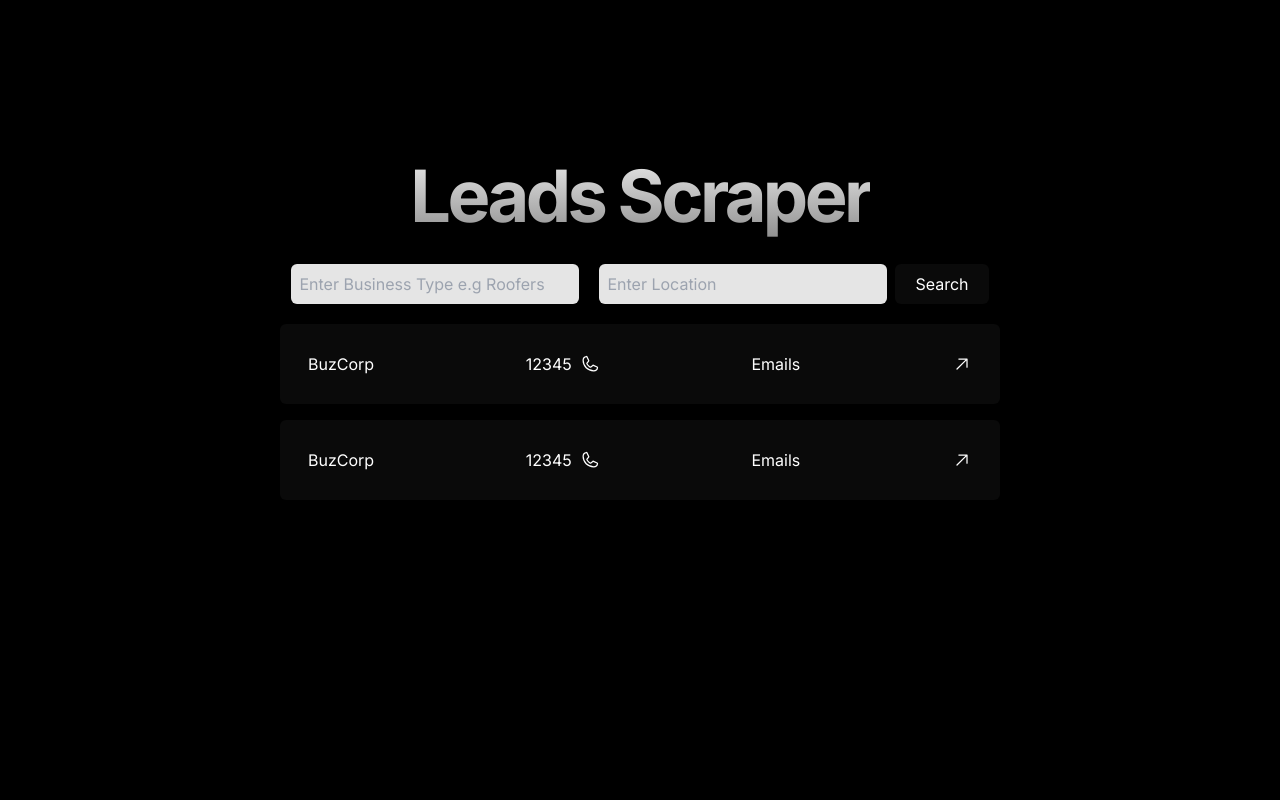
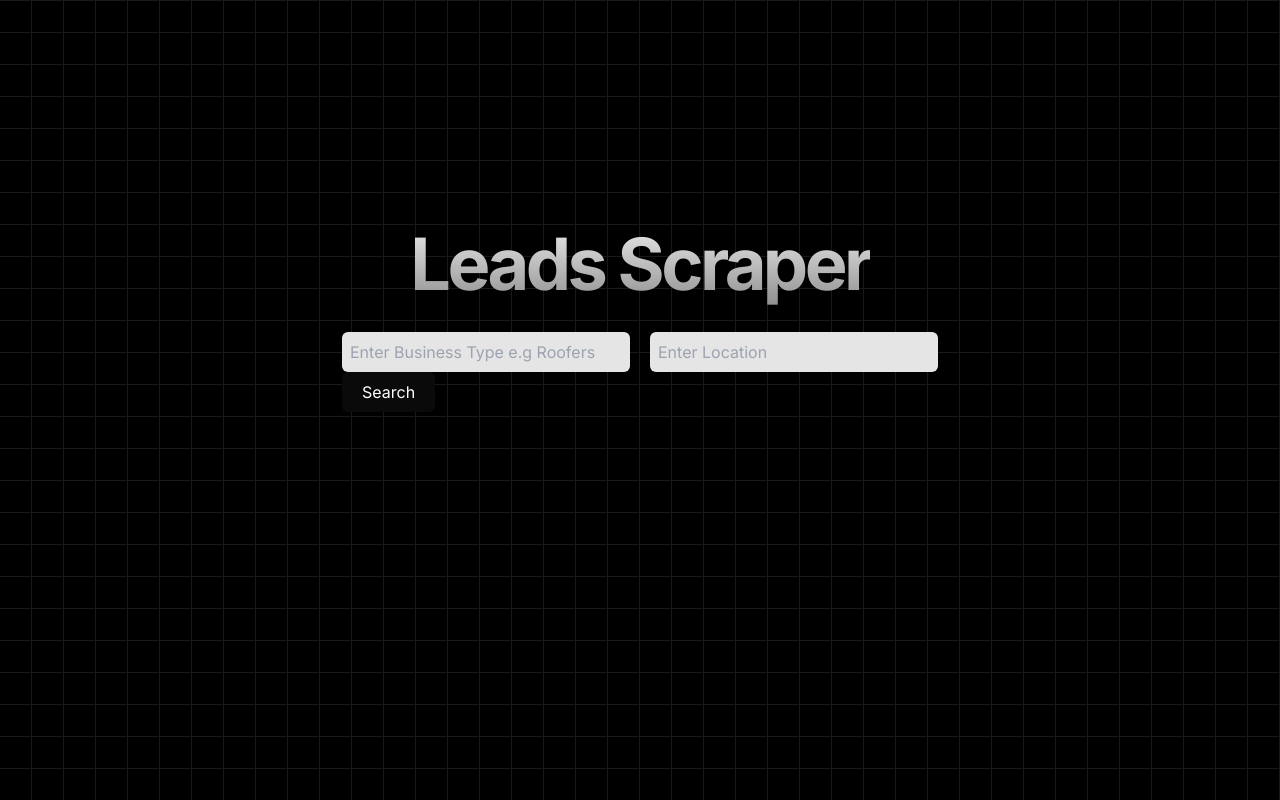
Before and after one commit to themuffineman/gmb-scraper, a Next.js app in the folder scraper/: page / in a window 1280 px wide. Built offline with nearby package versions, Linux system fonts and the light colour scheme.

Commit message:
Added fetch leads function

```diff
--- a/scraper/app/page.tsx
+++ b/scraper/app/page.tsx
@@ -1,24 +1,111 @@
+"use client"
 import Image from "next/image";
 import Lead from "./components/lead";
+import { useState } from "react";
+import { ExecFileSyncOptionsWithBufferEncoding } from "child_process";
+
 
 export default function Home() {
+  interface Leads{
+    name: string,
+    emails: string[]
+    url: string
+  }
+  interface Message{
+    type: "status" | "lead",
+    data: string | Leads
+  }
+  const [status, setStatus] = useState<boolean>(false)
+  const [statusUpdate, setStatusUpdate] = useState<string>('Loading...')
+  const [leadsData, setLeadsData] = useState<Leads[]>([])
+  const [pageCount, setPagesCount] = useState<number>(0)
+  const [service, setService] = useState<string | undefined>()
+  const [location, setLocation] = useState<string | undefined>()
+  const [loadMore, setLoadMore]= useState<boolean>(false)
+
+  async function fetchLeads(){
+    try {
+      setStatus(true)
+      const socket = new WebSocket('https://gmb-scraper-server.onrender.com');
+
+      socket.addEventListener('open', () => {
+        setStatusUpdate('Connection to scraper established');
+      });
+
+      socket.addEventListener('error', (error) => {
+        console.error('Conncetion error:', error);
+        setStatusUpdate(`Failed to connect to Scraper`);
+        setTimeout(()=>{
+          setStatus(false)
+        },3000)
+        socket.close()
+      });
+
+      socket.addEventListener('close', ()=>{
+        setStatusUpdate('Conncetion to scraper closed')
+        setStatus(false)
+      })
+
+      socket.addEventListener('message', event => {
+        try {
+          const message = JSON.parse(event.data);
+          handleMessage(message);
+      } catch (err) {
+          console.error('Error parsing WebSocket message:', err);
+      }
+      });
+
+      await fetch(`https://gmb-scraper-server.onrender.com/scrape?service=${service}&location=${location}&pageNumber=${pageCount}`)  //papa-johns.com
+      setStatus(false)
+      setLoadMore(true)
+    }catch (error) {
+      console.error(error)
+    }
+  }
+  function handleMessage(message: Message){
+    if(message.type === 'status'){
+      setStatusUpdate(message.data as string)
+    }else if (message.type === 'lead'){
+      setLeadsData((prev) => [...(prev || []), message.data as Leads]);
+    }else{
+      setStatusUpdate('Error parsing message')
+    }
+  }
   return (
-    <main className="h-screen w-full flex flex-col items-center justify-center p-40 pt-5 bg-grid-white/[0.1] bg-black text-white">
+    <main className="h-screen w-full flex flex-col items-center justify-center p-40 pt-5 bg-grid-neutral-100/[0.1] bg-black text-white">
       <h1 className="text-3xl sm:text-7xl tracking-tighter font-bold relative z-20 bg-clip-text text-transparent bg-gradient-to-b from-neutral-200 to-neutral-500 pb-8">
         Leads Scraper
       </h1>
       <section className="flex gap-2">
-        <div className="flex gap-5">
-          <input type="text" className="w-72 h-10 utline-none focus:outline-none rounded-md p-2 bg-neutral-200 text-black" placeholder="Enter Business Type e.g Roofers"/>
-          <input type="text"  className="w-72 h-10 utline-none focus:outline-none rounded-md p-2 bg-neutral-200 text-black" placeholder="Enter Location"  />
-        </div>
-        <div>
-          <button className="bg-neutral-950 hover:ring-1 flex items-center justify-center hover:ring-neutral-900   text-center p-4 px-5 text-white w-max rounded-md h-10 hover:scale-[1px] transition ">Search</button>
-        </div>
+        <form onSubmit={ (e)=> {
+          e.preventDefault()
+          setPagesCount(0)
+          fetchLeads()
+        }}>
+          <div className="flex gap-5">
+            <input type="text" className="w-72 h-10 utline-none focus:outline-none rounded-md p-2 bg-neutral-200 text-black" placeholder="Enter Business Type e.g Roofers" value={service} onChange={(e)=> setService(e.target.value) }/>
+            <input type="text"  className="w-72 h-10 utline-none focus:outline-none rounded-md p-2 bg-neutral-200 text-black" placeholder="Enter Location"  value={location} onChange={(e)=> setLocation(e.target.value) }/>
+          </div>
+          <div>
+            <button className={`bg-neutral-950 hover:ring-1 flex items-center justify-center hover:ring-neutral-900   text-center p-4 px-5 text-white w-max rounded-md h-10 hover:scale-[1px] transition`} type="submit" >Search</button>
+          </div>
+        </form>
       </section>
       <section className="grid grid-flow-row gap-4 grid-cols-1 mt-5">
-        <Lead name="BuzCorp" emails={['hello','hi','bye']} phone="12345" website="http://localhost:3000"/>
-        <Lead name="BuzCorp" emails={['hello','hi','bye']} phone="12345" website="http://localhost:3000"/>
+        {leadsData?.map((lead)=>(
+          <Lead key={lead.name} name={lead.name} emails={lead.emails} website={lead.url} phone="######"/>
+        ))}
+        <button className={` ${loadMore? "flex" : "hidden"} rounded-md p-3 bg-neutral-950 ring-1 ring-neutral-900 hover:scale-[1px] transition hover:bg-neutral-900 hover:scale text-white`} onClick={()=>{
+          setPagesCount((prev)=> prev+1)
+          fetchLeads()
+        }}>Load More</button>
+      </section>
+      <section className={` ${status? 'flex' : 'hidden'} gap-5 items-center rounded-md bg-neutral-950 p-4 ring-1 ring-neutral-900 fixed bottom-3 left-1/2 -translate-x-1/2`}>
+        <div className="size-5 rounded-full border-2 border-neutral-700 border-t-neutral-400 animate-spin"/>
+        <p className="text-white flex items-center justify-center">
+          {statusUpdate}
+        </p>
+        <button className=" rounded-md p-3 bg-neutral-950 ring-1 ring-neutral-900 hover:scale-[1px] transition hover:bg-red-600 text-white ">Cancel</button>
       </section>
     </main>
   );
--- a/scraper/tailwind.config.ts
+++ b/scraper/tailwind.config.ts
@@ -1,4 +1,11 @@
 import type { Config } from "tailwindcss"
+
+const svgToDataUri = require("mini-svg-data-uri");
+
+const colors = require("tailwindcss/colors");
+const {
+  default: flattenColorPalette,
+} = require("tailwindcss/lib/util/flattenColorPalette");
 
 const config = {
   darkMode: ["class"],
@@ -74,7 +81,43 @@ const config = {
       },
     },
   },
-  plugins: [require("tailwindcss-animate")],
+  plugins: [
+    require("tailwindcss-animate"),
+    addVariablesForColors,
+    function ({ matchUtilities, theme }: any) {
+      matchUtilities(
+        {
+          "bg-grid": (value: any) => ({
+            backgroundImage: `url("${svgToDataUri(
+              `<svg xmlns="http://www.w3.org/2000/svg" viewBox="0 0 32 32" width="32" height="32" fill="none" stroke="${value}"><path d="M0 .5H31.5V32"/></svg>`
+            )}")`,
+          }),
+          "bg-grid-small": (value: any) => ({
+            backgroundImage: `url("${svgToDataUri(
+              `<svg xmlns="http://www.w3.org/2000/svg" viewBox="0 0 32 32" width="8" height="8" fill="none" stroke="${value}"><path d="M0 .5H31.5V32"/></svg>`
+            )}")`,
+          }),
+          "bg-dot": (value: any) => ({
+            backgroundImage: `url("${svgToDataUri(
+              `<svg xmlns="http://www.w3.org/2000/svg" viewBox="0 0 32 32" width="16" height="16" fill="none"><circle fill="${value}" id="pattern-circle" cx="10" cy="10" r="1.6257413380501518"></circle></svg>`
+            )}")`,
+          }),
+        },
+        { values: flattenColorPalette(theme("backgroundColor")), type: "color" }
+      );
+    }
+  ],
 } satisfies Config
 
+function addVariablesForColors({ addBase, theme }: any) {
+  let allColors = flattenColorPalette(theme("colors"));
+  let newVars = Object.fromEntries(
+    Object.entries(allColors).map(([key, val]) => [`--${key}`, val])
+  );
+
+  addBase({
+    ":root": newVars,
+  });
+}
+
 export default config
```
